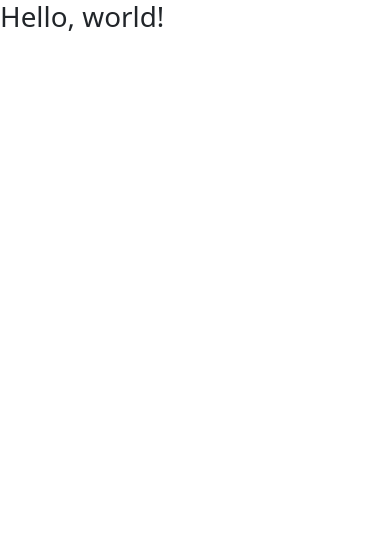
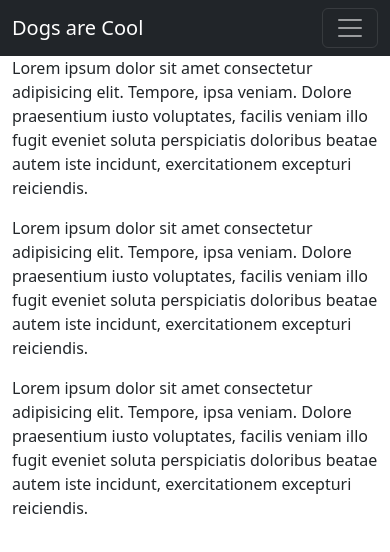
Before and after one commit to Seakibble/mtm6201-final, a plain HTML site: page index.html in a window 390 px wide. Drawn offline with nearby package versions, Linux system fonts and the light colour scheme.

Commit message:
Added navbar

```diff
--- a/index.html
+++ b/index.html
@@ -7,7 +7,47 @@
     <link href="https://cdn.jsdelivr.net/npm/bootstrap@5.3.3/dist/css/bootstrap.min.css" rel="stylesheet" integrity="sha384-QWTKZyjpPEjISv5WaRU9OFeRpok6YctnYmDr5pNlyT2bRjXh0JMhjY6hW+ALEwIH" crossorigin="anonymous">
   </head>
   <body>
-    <h1>Hello, world!</h1>
+
+    <header>
+      <nav class="navbar bg-dark navbar-dark navbar-expand-md">
+        <div class="container-md">
+          <a href="#" class="navbar-brand">Dogs are Cool</a>
+          <button class="navbar-toggler"
+            type="button"
+            data-bs-toggle="collapse"
+            data-bs-target="#togglerNav"
+            aria-controls="togglerNav"
+            aria-label="Toggle navigation"
+          >
+            <span class="navbar-toggler-icon"></span>
+          </button>
+
+          <div class="collapse navbar-collapse" id="togglerNav">
+            <ul class="navbar-nav">
+              <li class="nav-item"><a href="#" class="nav-link">Home</a></li>
+            </ul>
+          </div>
+        </div>
+      </nav>
+
+      <div>
+
+      </div>
+    </header>
+
+    <main>
+      <section>
+        <div class="container-md">
+          <p>Lorem ipsum dolor sit amet consectetur adipisicing elit. Tempore, ipsa veniam. Dolore praesentium iusto voluptates, facilis veniam illo fugit eveniet soluta perspiciatis doloribus beatae autem iste incidunt, exercitationem excepturi reiciendis.</p>
+          <p>Lorem ipsum dolor sit amet consectetur adipisicing elit. Tempore, ipsa veniam. Dolore praesentium iusto voluptates, facilis veniam illo fugit eveniet soluta perspiciatis doloribus beatae autem iste incidunt, exercitationem excepturi reiciendis.</p>
+          <p>Lorem ipsum dolor sit amet consectetur adipisicing elit. Tempore, ipsa veniam. Dolore praesentium iusto voluptates, facilis veniam illo fugit eveniet soluta perspiciatis doloribus beatae autem iste incidunt, exercitationem excepturi reiciendis.</p>
+        </div>
+      </section>
+    </main>
+
+    <footer>
+    </footer>
+
     <script src="https://cdn.jsdelivr.net/npm/bootstrap@5.3.3/dist/js/bootstrap.bundle.min.js" integrity="sha384-YvpcrYf0tY3lHB60NNkmXc5s9fDVZLESaAA55NDzOxhy9GkcIdslK1eN7N6jIeHz" crossorigin="anonymous"></script>
   </body>
 </html>
```
